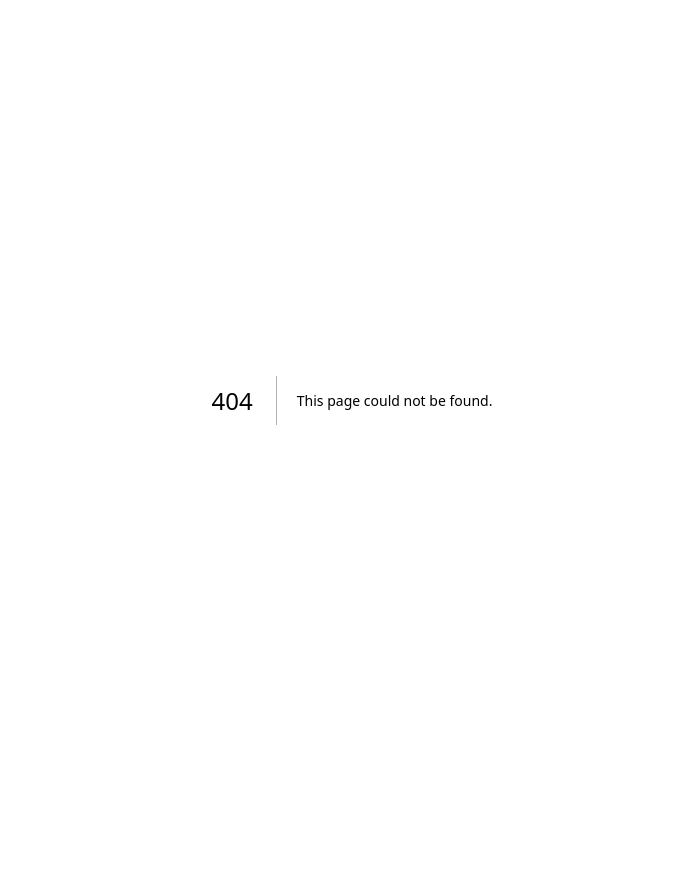
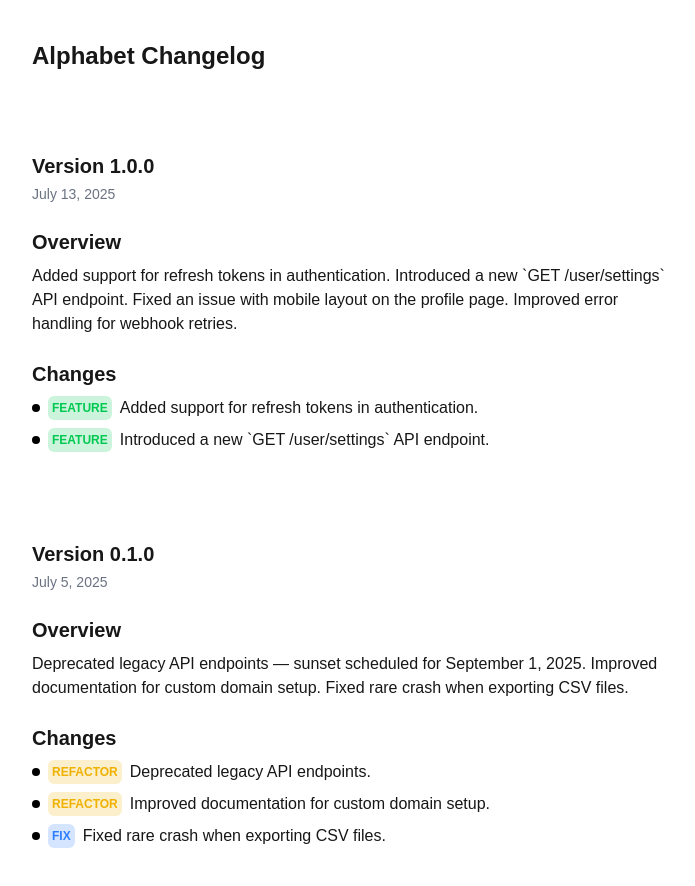
Before and after one commit to ikshitapuri/graphite-changelog-generator, a Next.js app: page /changelog in a window 1280 px wide. Before the commit this address had no page. Shown: the whole page, without its empty margins (288-983 px from the left). Before the commit the page ends 800 px from the top, so only its background shows below. Built offline with nearby package versions, Linux system fonts and the light colour scheme.

Commit message:
New components + page

```diff
--- /dev/null
+++ b/src/components/ChangelogEntry.tsx
@@ -0,0 +1,34 @@
+import { ChangelogEntry as ChangelogEntryType } from "../types";
+import Tag from "./tag";
+
+const ChangelogEntry = ({ entry }: { entry: ChangelogEntryType }) => {
+    return (
+        <div className="flex flex-col gap-6">
+            {/* Header */}
+            <div className="flex flex-col gap-1">
+                <h2 className="text-xl font-bold items-center flex gap-2">{entry.title}</h2>
+                <span className="text-sm text-gray-500">{entry.date}</span>
+            </div>
+
+            {/* Summary */}
+            <div className="flex flex-col gap-2">
+                <h2 className="text-xl font-bold">Overview</h2>
+                <p>{entry.summary}</p>
+            </div>
+
+            {/* Changes */}
+            <ul className="flex flex-col gap-2">
+                <h2 className="text-xl font-bold">Changes</h2>
+                {entry.points.map((point) => (
+                    <li key={point.id} className="flex gap-2 items-center">
+                        <div className="w-2 h-2 bg-black rounded-full">{/* Bullet point */}</div>
+                        <Tag category={point.category} />
+                        <p>{point.title}</p>
+                    </li>
+                ))}
+            </ul>
+        </div>
+    )
+}
+
+export default ChangelogEntry;
--- /dev/null
+++ b/src/components/Tag.tsx
@@ -0,0 +1,25 @@
+import { ChangelogEntryPointCategory } from "@/types";
+import { useCallback } from "react";
+
+const Tag = ({ category }: { category: ChangelogEntryPointCategory }) => {
+
+    const getTextAndBgColor = useCallback((category: ChangelogEntryPointCategory) => {
+        if (category === ChangelogEntryPointCategory.FEATURE) {
+            return "bg-green-500/20 text-green-500";
+        } else if (category === ChangelogEntryPointCategory.FIX) {
+            return "bg-blue-500/20 text-blue-500";
+        } else if (category === ChangelogEntryPointCategory.REFACTOR) {
+            return "bg-yellow-500/20 text-yellow-500";
+        }
+
+        return "bg-gray-500/20 text-gray-500";
+    }, [])
+
+    return (
+        <div className={`${getTextAndBgColor(category)} px-1 py-1 rounded-md flex items-center gap-1`}>
+            <p className="text-xs uppercase font-semibold">{category}</p>
+        </div>
+    )
+}
+
+export default Tag;
--- /dev/null
+++ b/src/data.ts
@@ -0,0 +1,56 @@
+import { Changelog, ChangelogEntry, ChangelogEntryPointCategory } from "./types";
+
+const changelogEntries: ChangelogEntry[] = [
+  {
+    id: "july-13-2025",
+    date: "July 13, 2025",
+    title: "Version 1.0.0",
+    summary: [
+      "Added support for refresh tokens in authentication. Introduced a new `GET /user/settings` API endpoint. Fixed an issue with mobile layout on the profile page. Improved error handling for webhook retries.",
+    ],
+    points: [
+      {
+        id: "july-13-2025-1",
+        title: "Added support for refresh tokens in authentication.",
+        category: ChangelogEntryPointCategory.FEATURE,
+      },
+      {
+        id: "july-13-2025-2",
+        title: "Introduced a new `GET /user/settings` API endpoint.",
+        category: ChangelogEntryPointCategory.FEATURE,
+      },
+
+    ],
+  },
+  {
+    id: "july-5-2025",
+    date: "July 5, 2025",
+    title: "Version 0.1.0",
+    summary: [
+      "Deprecated legacy API endpoints — sunset scheduled for September 1, 2025. Improved documentation for custom domain setup. Fixed rare crash when exporting CSV files.",
+    ],
+    points: [
+      {
+        id: "july-5-2025-1",
+        title: "Deprecated legacy API endpoints.",
+        category: ChangelogEntryPointCategory.REFACTOR,
+      },
+      {
+        id: "july-5-2025-2",
+        title: "Improved documentation for custom domain setup.",
+        category: ChangelogEntryPointCategory.REFACTOR,
+      },
+      {
+        id: "july-5-2025-3",
+        title: "Fixed rare crash when exporting CSV files.",
+        category: ChangelogEntryPointCategory.FIX,
+      },
+    ],
+  },
+];
+
+export const dummyChangelog: Changelog = {
+    id: "changelog",
+    title: "Alphabet Changelog",
+    entries: changelogEntries,
+  };
--- /dev/null
+++ b/src/pages/changelog/index.tsx
@@ -0,0 +1,19 @@
+import ChangelogEntry from "@/components/ChangelogEntry";
+import { dummyChangelog } from "../../data";
+
+const Changelog = () => {
+    const changelog = dummyChangelog;
+
+    return (
+        <div className="flex flex-col items-center p-4 max-w-2xl mx-auto py-10 gap-20">
+            <h1 className="text-2xl font-extrabold self-start">{changelog.title}</h1>
+            <div className="flex flex-col gap-22">
+                {changelog.entries.map((entry) => (
+                    <ChangelogEntry key={entry.id} entry={entry} />
+                ))}
+            </div>
+        </div>
+    )
+};
+
+export default Changelog;
--- /dev/null
+++ b/src/types.ts
@@ -0,0 +1,29 @@
+/* Represents the entire changelog */
+export type Changelog = {
+    id: string;
+    title: string;
+    entries: ChangelogEntry[];
+}
+
+/* Represents a single entry in the changelog */
+export type ChangelogEntry = {
+    id: string;
+    date: string;
+    title: string;
+    summary: string[];
+    points: ChangelogEntryPoint[];
+}
+
+/* Represents a single bullet point in a changelog entry */
+export type ChangelogEntryPoint = {
+    id: string;
+    title: string;
+    category: ChangelogEntryPointCategory;
+}
+
+/* Represents the category of a bullet point */
+export enum ChangelogEntryPointCategory {
+    FIX = "fix",
+    FEATURE = "feature",
+    REFACTOR = "refactor",
+}
```
